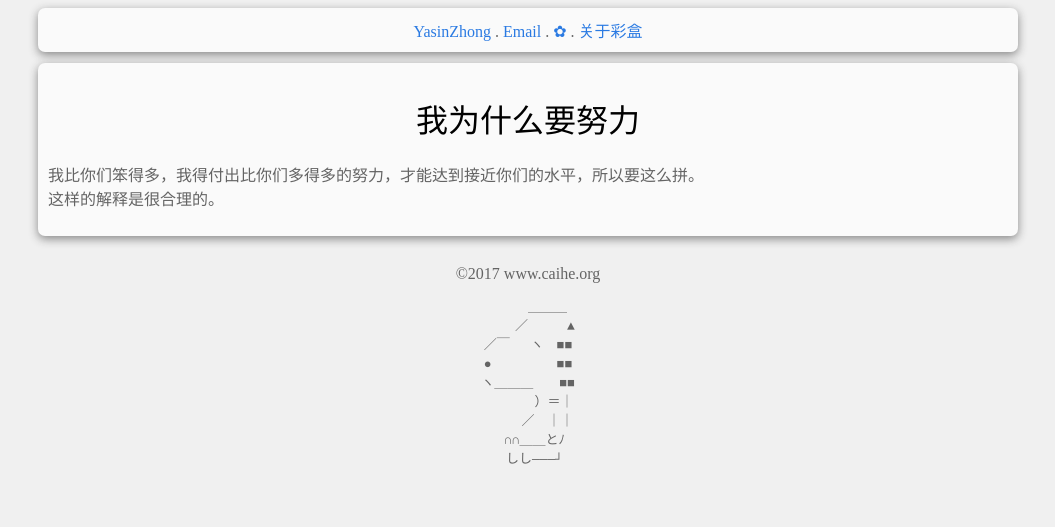
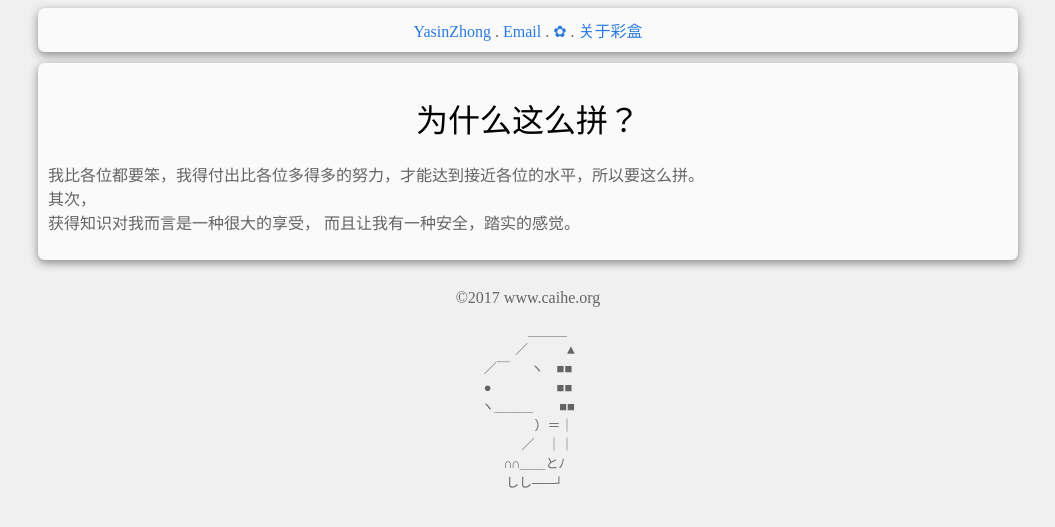
Before and after one commit to YasinZhong/yasinzhong.github.io, a Jekyll site: the page built from _posts/2017-11-1-WhyIWorkHard.html, in a window 1280 px wide. Shown: the top 527 px of the page, without its empty margins (112-1167 px from the left). Built offline with Jekyll 4.4.1, drawn with Linux system fonts in a browser that asks for light colours; comment, search, counter and statistics services are not loaded.

Commit message:
why work hard

```diff
--- a/_posts/2017-11-1-WhyIWorkHard.html
+++ b/_posts/2017-11-1-WhyIWorkHard.html
@@ -1,11 +1,13 @@
 ---
 layout: default
-title: 我为什么要努力
+title: 为什么这么拼？
 ---
 <h1>{{ page.title }}</h1>
 
 <p>
-  我比你们笨得多，我得付出比你们多得多的努力，才能达到接近你们的水平，所以要这么拼。
+  我比各位都要笨，我得付出比各位多得多的努力，才能达到接近各位的水平，所以要这么拼。
   <br/>
-  这样的解释是很合理的。
+  其次，<br/>
+  获得知识对我而言是一种很大的享受，
+  而且让我有一种安全，踏实的感觉。
 </p>
```
